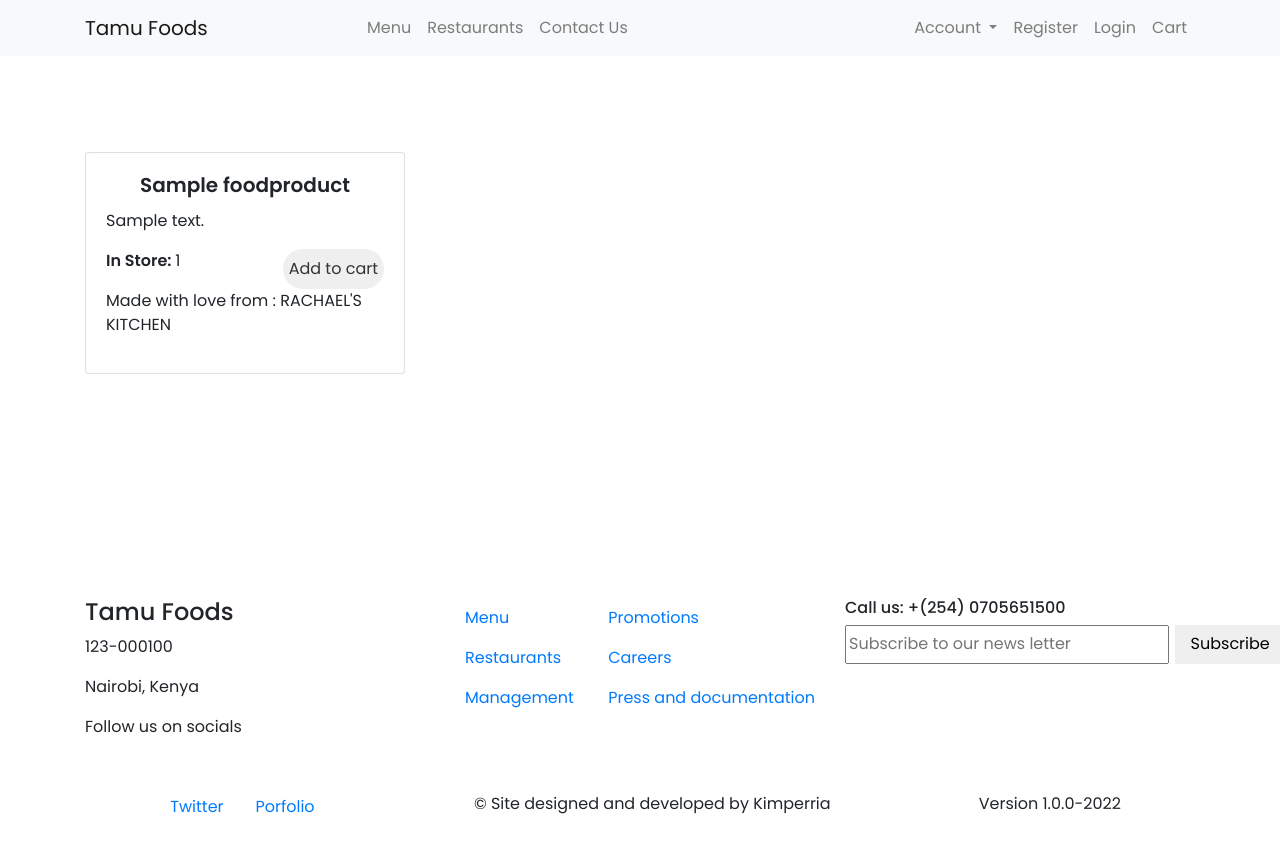
After one commit to kimperria/tamu_foods_with_django, a Django app: page /tamufoods/menu/ in a window 1280 px wide. The commit adds this page. Run offline with Django 4.2, Linux system fonts and the light colour scheme; tables that the repository leaves empty hold one stand-in row (values such as "Sample post"); some libraries are stand-ins or nearby versions.

Commit message:
Dev: App create new menu template

```diff
--- a/static/css/base.css
+++ b/static/css/base.css
@@ -142,6 +142,11 @@
   display: inline-flex;
 }
 
+.grid {
+  display: grid;
+  gap: 1.5rem;
+}
+
 /*=============== BREAKPOINTS ===============*/
 /* For large devices */
 @media screen and (max-width: 992px) {
--- /dev/null
+++ b/static/css/menu.css
@@ -0,0 +1,33 @@
+.menu {
+    grid-template-columns: repeat(2, 150px);
+    column-gap: 3rem;
+    justify-content: center;
+}
+
+.card {
+    width: 20rem;
+}
+
+.card-title{
+    font-size: var( --h3-font-size);
+    font-weight: var(--font-semi-bold);
+}
+
+.card__action{
+    display: flex;
+    justify-content: space-between;
+}
+
+.add__to__cart-btn{
+    border-radius: 1.4rem;
+    color: var( --title-color);
+}
+
+.add__to__cart-btn:hover{
+    background-color: var(--title-color);
+    color: var(--container-color);
+}
+
+/* .card-text{
+    color: red;
+} */
--- /dev/null
+++ b/tamueats/templates/tamueats/menu.html
@@ -0,0 +1,38 @@
+<html>
+    <head>
+        {% extends 'tamueats/base.html'%}
+        {% load static %}
+        {% load bootstrap4 %}
+
+        {% block styles %}
+        {% bootstrap_css %}
+        <link rel="stylesheet" type="text/css" href="{% static '/css/base.css' %}">
+        <link rel="stylesheet" type="text/css" href="{% static '/css/menu.css' %}">
+        {% endblock %}
+    </head>
+    <body>
+        {% block content %}
+            <section class="section">
+                {% for item in menu %}
+                <div class="menu card">
+                    <!-- <img src="..." class="card-img-top" alt="..."> -->
+                    <div class="card-body">
+                      <h5 class="card-title text-center">{{ item.food_name }}</h5>
+                      <p class="card-text">{{ item.food_description}}</p>
+                      <div class="card__action">
+                        <p><strong>In Store: </strong>{{item.inventory}}</p>
+                        <button class="add__to__cart-btn">Add to cart</button>
+                      </div>
+                      <p>Made with love from : RACHAEL'S KITCHEN</p>
+                    </div>
+                  </div>
+                {% endfor %}
+
+            </section>
+
+            <div class="section">
+                {% include "tamueats/footer.html" %}
+            </div>
+        {% endblock %}
+    </body>
+</html>
--- a/tamueats/urls.py
+++ b/tamueats/urls.py
@@ -2,5 +2,6 @@ from django.urls import path
 from . import views
 
 urlpatterns = [
-    path('home/', views.index, name='HomePage')
+    path('home/', views.index, name='HomePage'),
+    path('menu/', views.menu_page, name='MenuPage'),
 ]
--- a/tamueats/views.py
+++ b/tamueats/views.py
@@ -1,9 +1,17 @@
 from django.shortcuts import render
 from django.http import HttpResponse
+from .models import FoodProduct, Customer
 
 def index(request):
     '''
     Function view to display home page
     '''
-    name = 'Tamu Eats'
-    return render(request, 'tamueats/homepage.html', {"name": name})
+    return render(request, 'tamueats/homepage.html')
+
+def menu_page(request):
+    '''
+    View function for the menu page
+    '''
+    # customers = Customer.objects.all()
+    food_querry_set = FoodProduct.objects.all()
+    return render(request, "tamueats/menu.html", {"menu":food_querry_set})
```
